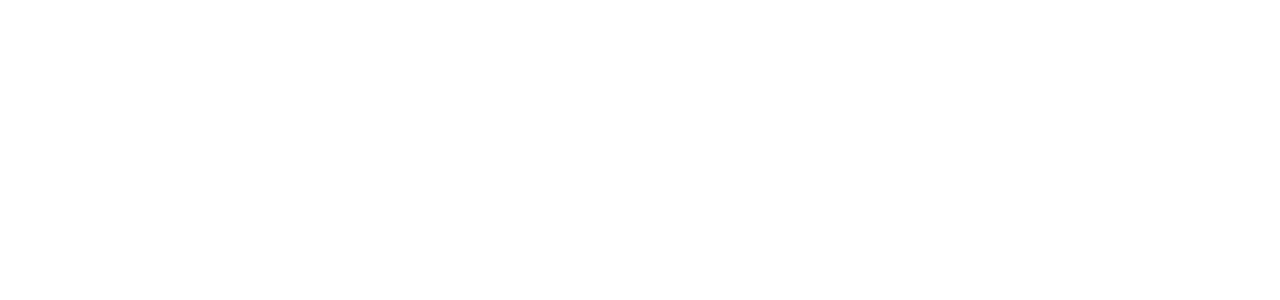
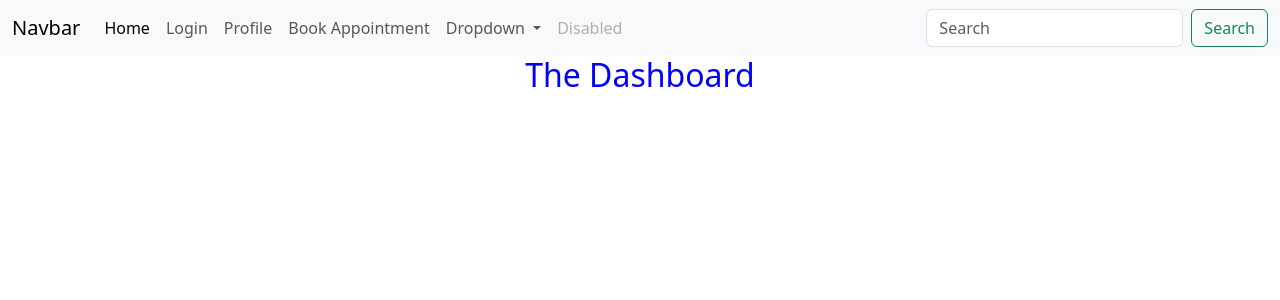
Before and after one commit to Doreen47-trc/Hospital-System, a Django app: page /patient/dashboard/ in a window 1280 px wide. Before the commit the part shown is empty. Shown: the top 300 px of the page. Run offline with Django 5.2, Linux system fonts and the light colour scheme; tables that the repository leaves empty hold one stand-in row (values such as "Sample post").

Commit message:
initial commit

```diff
--- a/Hospital/settings.py
+++ b/Hospital/settings.py
@@ -116,6 +116,9 @@ USE_TZ = True
 # https://docs.djangoproject.com/en/6.1/howto/static-files/
 
 STATIC_URL = 'static/'
+STATICFILES_DIRS = [
+    BASE_DIR / "static"
+]
 
 
 # Email
--- /dev/null
+++ b/Patient/templates/base.html
@@ -0,0 +1,62 @@
+{% load static %}
+<!DOCTYPE html>
+<html lang="en">
+<head>
+    <meta charset="UTF-8">
+    <meta name="viewport" content="width=device-width, initial-scale=1.0">
+    <title>{% block title %}{% endblock %}</title>
+    <link rel="stylesheet" href="https://cdn.jsdelivr.net/npm/bootstrap@5.3.8/dist/css/bootstrap.min.css">
+    <link rel="stylesheet" href="{% static 'style/main.css' %}">
+</head>
+<body>
+    <nav class="navbar navbar-expand-lg bg-body-tertiary">
+  <div class="container-fluid">
+    <a class="navbar-brand" href="#">Navbar</a>
+    <button class="navbar-toggler" type="button" data-bs-toggle="collapse" data-bs-target="#navbarSupportedContent" aria-controls="navbarSupportedContent" aria-expanded="false" aria-label="Toggle navigation">
+      <span class="navbar-toggler-icon"></span>
+    </button>
+    <div class="collapse navbar-collapse" id="navbarSupportedContent">
+      <ul class="navbar-nav me-auto mb-2 mb-lg-0">
+        <li class="nav-item">
+          <a class="nav-link active" aria-current="page" href="{% url 'home' %}">Home</a>
+        </li>
+        <li class="nav-item">
+          <a class="nav-link" href="{% url 'login' %}">Login</a>
+        </li>
+         <li class="nav-item">
+          <a class="nav-link" href="{% url 'profile' %}">Profile</a>
+        </li>
+         <li class="nav-item">
+          <a class="nav-link" href="{% url 'bookappointment' %}">Book Appointment</a>
+        </li>
+        <li class="nav-item dropdown">
+          <a class="nav-link dropdown-toggle" href="#" role="button" data-bs-toggle="dropdown" aria-expanded="false">
+            Dropdown
+          </a>
+          <ul class="dropdown-menu">
+            <li><a class="dropdown-item" href="#">Action</a></li>
+            <li><a class="dropdown-item" href="#">Another action</a></li>
+            <li><hr class="dropdown-divider"></li>
+            <li><a class="dropdown-item" href="#">Something else here</a></li>
+          </ul>
+        </li>
+        <li class="nav-item">
+          <a class="nav-link disabled" aria-disabled="true">Disabled</a>
+        </li>
+      </ul>
+      <form class="d-flex" role="search">
+        <input class="form-control me-2" type="search" placeholder="Search" aria-label="Search"/>
+        <button class="btn btn-outline-success" type="submit">Search</button>
+      </form>
+    </div>
+  </div>
+</nav>
+    {% block content %}
+
+    {% endblock %}
+
+
+
+<script src="https://cdn.jsdelivr.net/npm/bootstrap@5.3.8/dist/js/bootstrap.bundle.min.js"></script>
+</body>
+</html>
--- a/Patient/templates/dashboard.html
+++ b/Patient/templates/dashboard.html
@@ -0,0 +1,7 @@
+{% extends 'base.html' %}
+{% block title %}Dashboard{% endblock %}
+
+{% block content %}
+    <h2>The Dashboard</h2>
+
+    {% endblock %}
--- /dev/null
+++ b/static/style/main.css
@@ -0,0 +1,5 @@
+h2{
+    color: blue;
+    text-align: center;
+    font-weight: 100;
+}
```
Also changed, not shown: Patient/templates/Profile.html (+8 -10 lines), Patient/templates/bookappointment.html (+10 -10 lines), Patient/templates/index.html (+10 -10 lines), Patient/templates/login.html (+8 -10 lines), static/images/parentingupstream-hospital-840135_1920.jpg (added), static/images/vitalworks-hospital-ward-1338585_1920.jpg (added).
